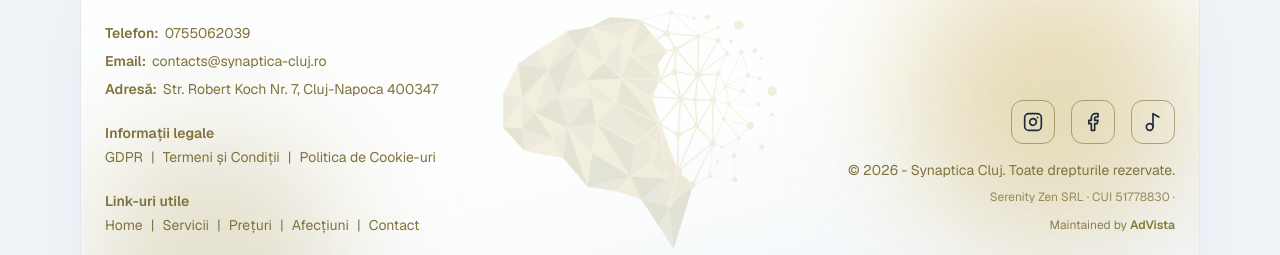
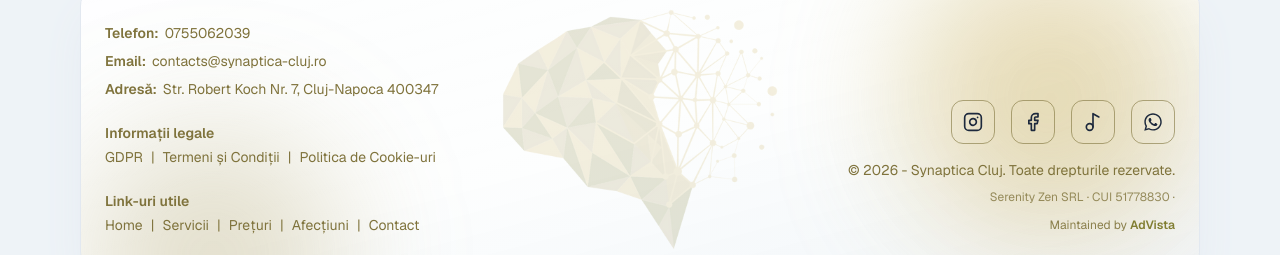
Before and after one commit to LaAngeli/synaptica, a Next.js app: page /gdpr in a window 1280 px wide. Shown: the part 1779-2034 px from the top of the page. Built offline with nearby package versions, Linux system fonts and the light colour scheme.

Commit message:
added  hatsapp

```diff
--- a/app/components/Footer.jsx
+++ b/app/components/Footer.jsx
@@ -3,6 +3,7 @@
 import Link from "next/link";
 import Image from "next/image";
 import { Facebook, Instagram, Music2 } from "lucide-react";
+import { FaWhatsapp } from "react-icons/fa";
 import { useI18n } from "../providers";
 
 const companyLinks = [
@@ -128,6 +129,17 @@ export default function Footer() {
                     <Music2 size={20} strokeWidth={2} className="shrink-0" />
                   </Link>
                 )}
+                {socials.whatsapp && (
+                  <Link
+                    href={socials.whatsapp}
+                    target="_blank"
+                    rel="noopener noreferrer"
+                    aria-label="WhatsApp"
+                    className="inline-flex min-h-11 min-w-11 shrink-0 items-center justify-center rounded-xl border border-[#7f733c]/60 p-2 transition hover:border-[#9f8a3f] hover:text-[#9f8a3f]"
+                  >
+                    <FaWhatsapp size={20} className="shrink-0" />
+                  </Link>
+                )}
               </div>
 
               <div className="flex w-full max-w-lg flex-col gap-2 lg:max-w-none lg:items-end">
--- a/app/contact/page.jsx
+++ b/app/contact/page.jsx
@@ -4,6 +4,7 @@ import { useEffect, useRef, useState } from "react";
 import Link from "next/link";
 import Script from "next/script";
 import { Clock, Facebook, Instagram, Mail, MapPin, Music2, Phone, Send } from "lucide-react";
+import { FaWhatsapp } from "react-icons/fa";
 import { useI18n } from "../providers";
 
 const NAME_ALLOWED_CHARS = /[^\p{L}\s]/gu;
@@ -387,6 +388,17 @@ export default function ContactPage() {
                   TikTok
                 </Link>
               )}
+              {socials.whatsapp && (
+                <Link
+                  href={socials.whatsapp}
+                  target="_blank"
+                  rel="noopener noreferrer"
+                  className="inline-flex items-center gap-2 rounded-full border border-slate-200 px-3 py-1 text-sm font-semibold text-slate-800 transition hover:border-[#9f8a3f] hover:text-[#9f8a3f]"
+                >
+                  <FaWhatsapp size={16} />
+                  WhatsApp
+                </Link>
+              )}
             </div>
           </div>
 
--- a/app/i18n/translations.js
+++ b/app/i18n/translations.js
@@ -335,6 +335,7 @@ export const translations = {
         instagram: "https://www.instagram.com/synapticacluj/",
         facebook: "https://www.facebook.com/synapticacluj/",
         tiktok: "https://www.tiktok.com/@synapticacluj",
+        whatsapp: "https://wa.me/40755062039",
       },
       mapTitle: "Map to Synaptica Cluj",
       form: {
@@ -915,6 +916,7 @@ export const translations = {
         instagram: "https://www.instagram.com/synapticacluj/",
         facebook: "https://www.facebook.com/synapticacluj/",
         tiktok: "https://www.tiktok.com/@synapticacluj",
+        whatsapp: "https://wa.me/40755062039",
       },
       mapTitle: "Hartă către Synaptica Cluj",
       form: {
--- a/package.json
+++ b/package.json
@@ -13,7 +13,8 @@
     "next": "16.1.1",
     "nodemailer": "^8.0.5",
     "react": "19.2.3",
-    "react-dom": "19.2.3"
+    "react-dom": "19.2.3",
+    "react-icons": "^5.6.0"
   },
   "devDependencies": {
     "@tailwindcss/postcss": "^4",
```
Also changed, not shown: 1 other file (tests, documents, lock files or other folders).
